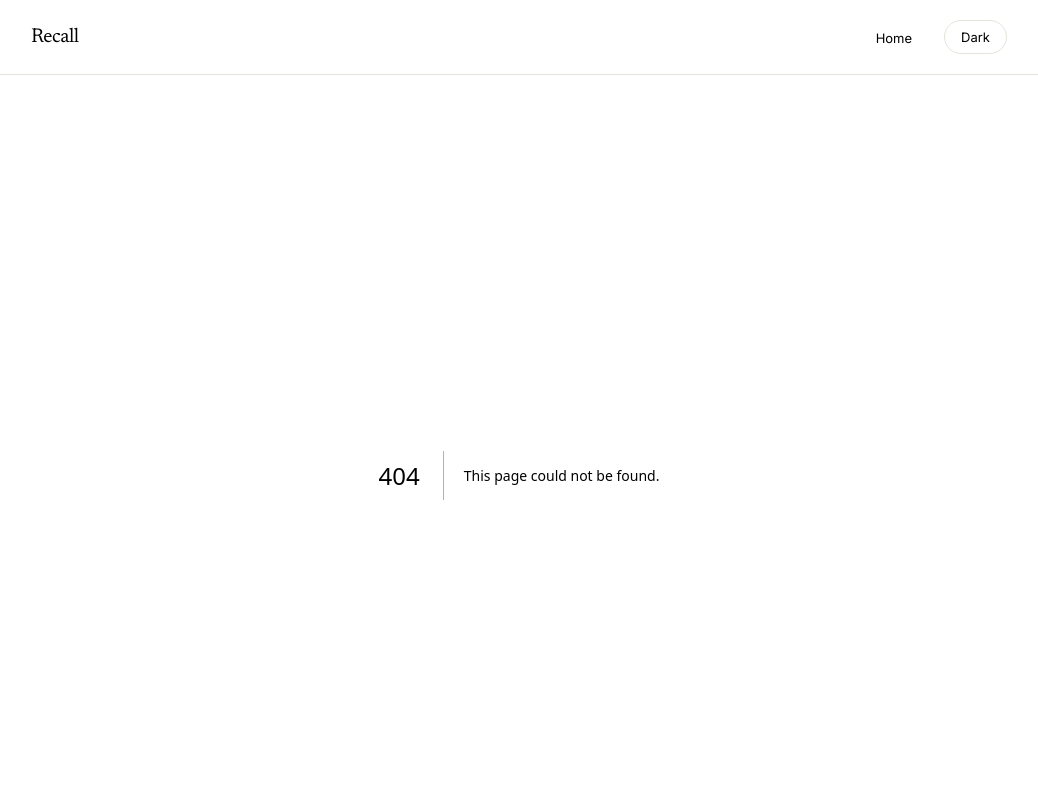
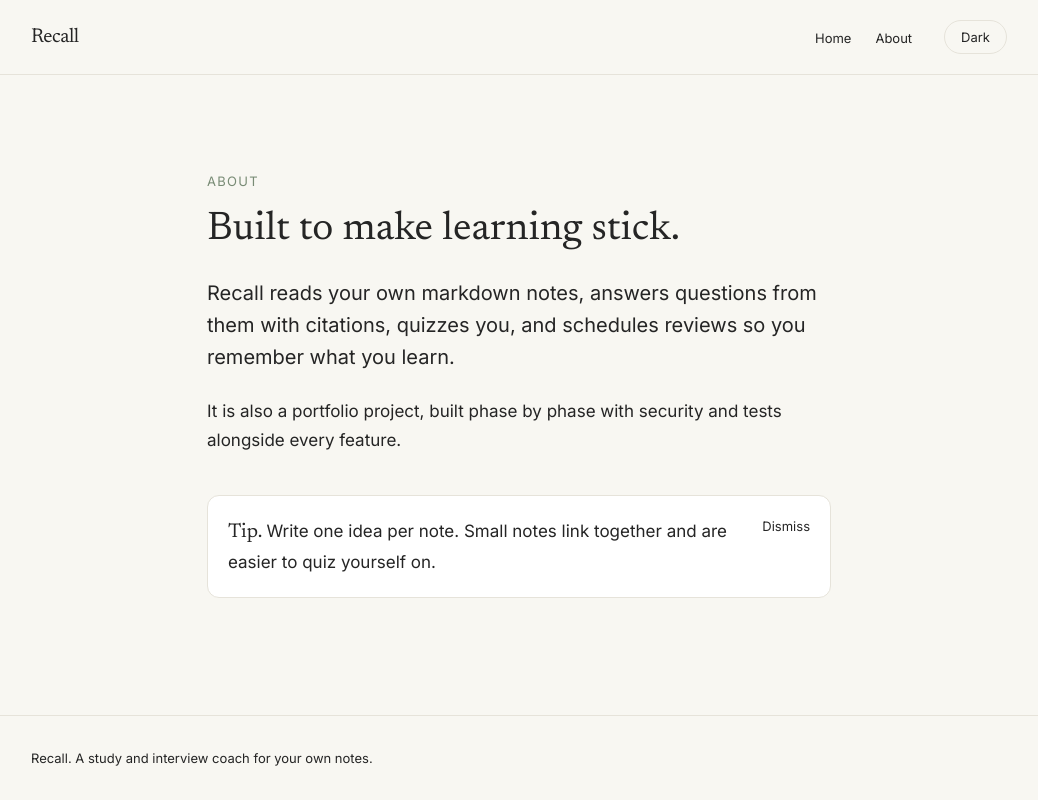
Before and after one commit to Ashxin/recall, a Next.js app: page /about in a window 1280 px wide. Before the commit this address had no page. Shown: the top 800 px of the page, without its empty margins (121-1159 px from the left). Built offline with nearby package versions, Linux system fonts and the light colour scheme.

Commit message:
feat: add page fade transition, about page and animated tip

```diff
--- /dev/null
+++ b/src/app/about/page.tsx
@@ -0,0 +1,30 @@
+import type { Metadata } from "next";
+import { DismissibleTip } from "@/components/DismissibleTip";
+
+export const metadata: Metadata = { title: "About" };
+
+export default function AboutPage() {
+  return (
+    <div className="mx-auto max-w-2xl px-6 py-24">
+      <p className="text-caption uppercase tracking-widest text-accent">
+        About
+      </p>
+      <h1 className="mt-4 font-serif text-headline">
+        Built to make learning stick.
+      </h1>
+      <p className="mt-6 text-lead text-muted">
+        Recall reads your own markdown notes, answers questions from them with
+        citations, quizzes you, and schedules reviews so you remember what you
+        learn.
+      </p>
+      <p className="mt-6">
+        It is also a portfolio project, built phase by phase with security and
+        tests alongside every feature.
+      </p>
+      <DismissibleTip />
+    </div>
+  );
+}
+
+// The about folder name becomes the URL /about. The page is a server component. Only DismissibleTip is a client island.
+// metadata sets the browser tab title for this page.
--- /dev/null
+++ b/src/app/template.tsx
@@ -0,0 +1,21 @@
+"use client";
+
+import type { ReactNode } from "react";
+import { motion } from "motion/react";
+
+export default function Template({ children }: { children: ReactNode }) {
+  return (
+    <motion.div
+      initial={{ opacity: 0 }}
+      animate={{ opacity: 1 }}
+      transition={{ duration: 0.3, ease: "easeOut" }}
+    >
+      {children}
+    </motion.div>
+  );
+}
+
+// A layout stays mounted when you navigate between its pages, so its state and DOM persist. A template looks the same but creates a fresh instance on every navigation. That remount is what we use: a new motion.div mounts each time, so initial runs to animate again.
+// Only the page area fades. The header and footer live in the layout, which persists, so they don’t flicker.
+// I animate only opacity here, with no slide. The home hero already staggers its own pieces, and a page-level slide on top would be a double animation.
+// Trade-off: the server HTML renders at opacity: 0, so the page area is invisible until JavaScript hydrates. The 0.3 seconds is short, but it is a cost. Remounting also means any state inside a page resets on navigation, which a layout would have kept.
--- /dev/null
+++ b/src/components/DismissibleTip.tsx
@@ -0,0 +1,45 @@
+"use client";
+
+import { useState } from "react";
+import { AnimatePresence, motion } from "motion/react";
+
+export function DismissibleTip() {
+  const [open, setOpen] = useState(true);
+
+  return (
+    <AnimatePresence>
+      {open && (
+        <motion.div
+          key="tip"
+          role="note"
+          initial={{ opacity: 0, y: 8 }}
+          animate={{ opacity: 1, y: 0 }}
+          exit={{ opacity: 0, y: -8 }}
+          transition={{ duration: 0.25, ease: "easeOut" }}
+          className="mt-10 flex items-start justify-between gap-4 rounded-xl border border-border bg-surface p-5"
+        >
+          <p>
+            <span className="font-serif text-lead">Tip. </span>
+            Write one idea per note. Small notes link together and are easier to
+            quiz yourself on.
+          </p>
+          <button
+            type="button"
+            onClick={() => setOpen(false)}
+            aria-label="Dismiss tip"
+            className="shrink-0 text-caption text-muted transition-colors hover:text-foreground"
+          >
+            Dismiss
+          </button>
+        </motion.div>
+      )}
+    </AnimatePresence>
+  );
+}
+
+// useState(true) controls whether the tip exists. {open && (...)} is plain React: when open becomes false, React removes the element instantly.
+// AnimatePresence wraps the conditional. When the child disappears from its children, it keeps the old element in the DOM, plays its exit animation, and only then removes it. That is the entire job of the component.
+// exit={{ opacity: 0, y: -8 }} is the leaving state. initial to animate is the entering state. All three describe the same element at different moments.
+// key="tip" is how AnimatePresence tells which child came and went. It matters most when several children swap places.
+// Only opacity and y animate, same compositor rule as before.
+// role="note" tells assistive technology this is supplementary content. The button has an aria-label that says what it does.
--- a/src/components/NavLinks.tsx
+++ b/src/components/NavLinks.tsx
@@ -3,7 +3,10 @@
 import Link from "next/link";
 import { usePathname } from "next/navigation";
 
-const NAV_ITEMS = [{ href: "/", label: "Home" }];
+const NAV_ITEMS = [
+  { href: "/", label: "Home" },
+  { href: "/about", label: "About" },
+];
 
 export function NavLinks() {
   const pathname = usePathname();
```
